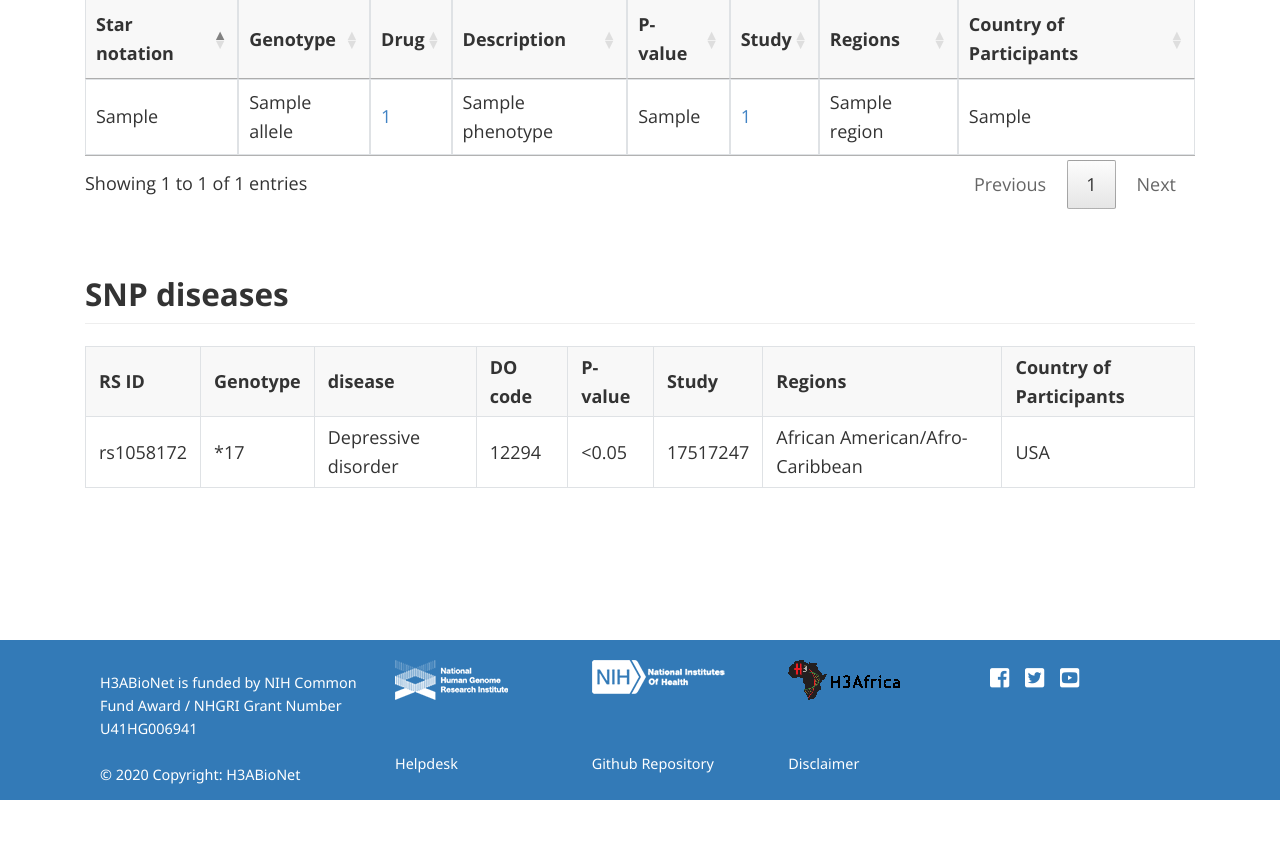
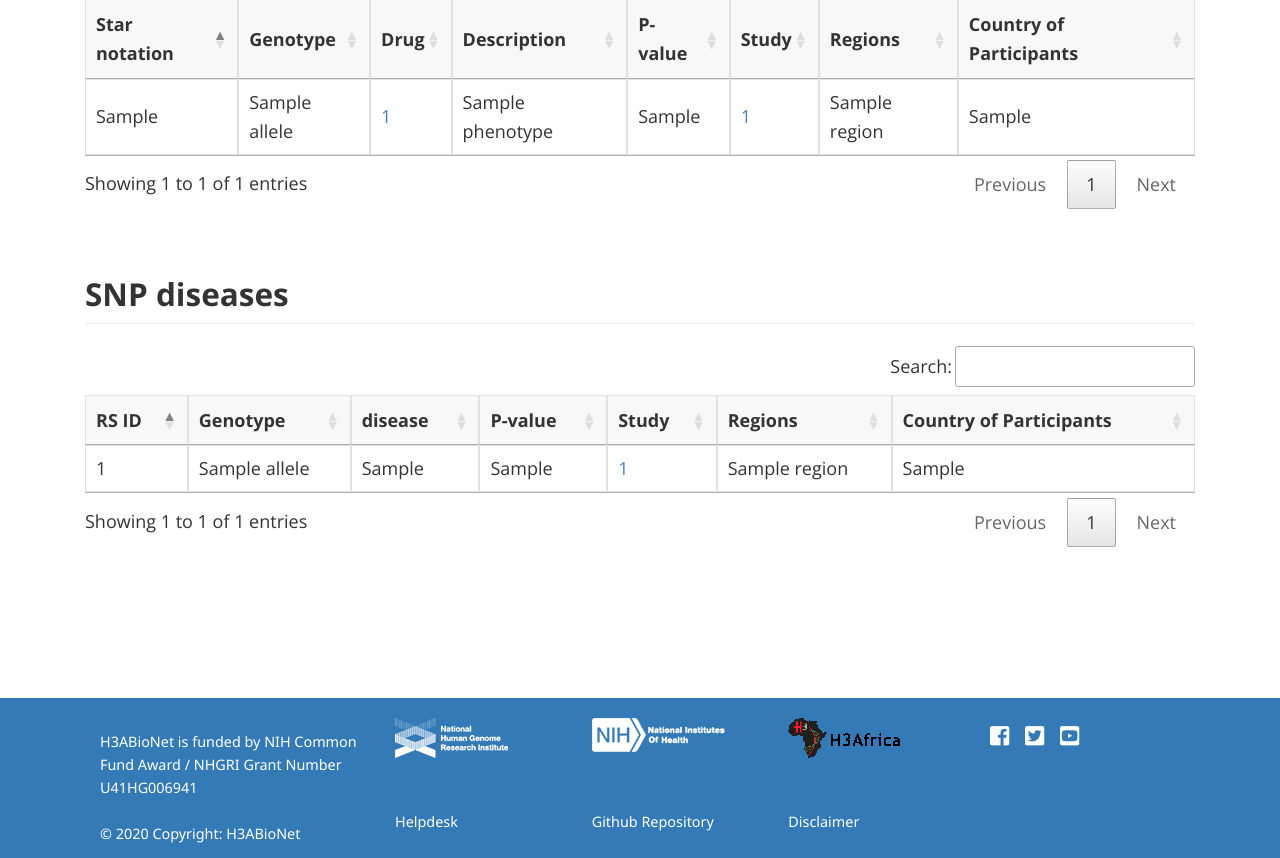
Before and after one commit to h3abionet/african_genomics_medicine_portal, a Django app: template agmp_app/templates/gene_details.html in a window 1280 px wide. Shown: the part 954-1812 px from the top of the page. Before the commit the page ends 1754 px from the top, so only its background shows below. Run offline with Django 3.2, Linux system fonts and the light colour scheme; the template is opened without the code that fills it: most values are stand-ins (such as "Sample title", 1, 10 or a date in 2020); some libraries are stand-ins or nearby versions.

Commit message:
modify details view to receive content from db

```diff
--- a/agmp_app/templates/gene_details.html
+++ b/agmp_app/templates/gene_details.html
@@ -104,13 +104,12 @@
         {% endif %}
         <h2><a name="snp-diseases" class="md-header-anchor"></a><span>SNP diseases </span></h2>
         <figure>
-            <table>
+            <table id="snp-diseases">
                 <thead>
                     <tr>
                         <th><span>RS ID</span></th>
                         <th><span>Genotype</span></th>
                         <th><span>disease</span></th>
-                        <th><span>DO code</span></th>
                         <th><span>P-value</span></th>
                         <th><span>Study</span></th>
                         <th><span>Regions</span></th>
@@ -118,16 +117,17 @@
                     </tr>
                 </thead>
                 <tbody>
+                    {% for rec in gene_details.snp_diseases %}
                     <tr>
-                        <td><span>rs1058172</span></td>
-                        <td><span>*17</span></td>
-                        <td><span>Depressive disorder</span></td>
-                        <td><span>12294</span></td>
-                        <td><span>&lt;0.05</span></td>
-                        <td><span>17517247</span></td>
-                        <td><span>African American/Afro-Caribbean</span></td>
-                        <td><span>USA</span></td>
+                        <td><span>{{ rec.rs_id }}</span></td>
+                        <td><span> {{ rec.allele }} </span></td>
+                        <td><span> {{ rec.association_with }} </span></td>
+                        <td> {{ rec.p_value }} </td>
+                        <td><a href='https://www.ncbi.nlm.nih.gov/pubmed/?term={{ rec.reference_id }}'><span>{{ rec.reference_id }}</span></a></td>
+                        <td><span> {{ rec.region }} </span></td>
+                        <td><span> {{ rec.country_of_participants }} </span></td>
                     </tr>
+                    {% endfor %}
                 </tbody>
             </table>
         </figure>
```
